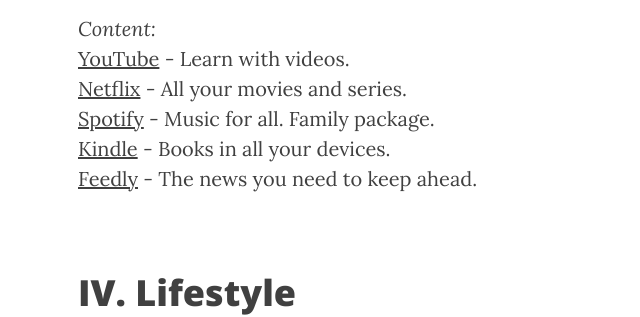
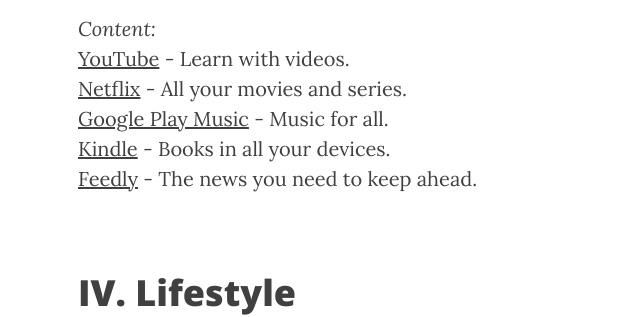
Before and after one commit to maxcantu/personal, a Jekyll site: the page built from resources.html, in a window 1280 px wide and 900 px high, scrolled down 2064 px. Shown: the part 154-471 px from the top of the window, without its empty margins (187-827 px from the left). Built offline with Jekyll 4.4.1, drawn with Linux system fonts in a browser that asks for light colours; nearby versions of some CDN libraries.

Commit message:
content y comm

```diff
--- a/resources.html
+++ b/resources.html
@@ -67,19 +67,19 @@ header-img: "img/about-bg.jpg"
 <p>
 	<i>Communication:</i>
 	<br>
-	<a href="http://drive.google.com/" rel="nofollow" target="_blank">Whatsapp</a> - Real-time communication.<br>
-	<a href="http://drive.google.com/" rel="nofollow" target="_blank">Facebook</a> - Connect with your friends.<br>
-	<a href="http://drive.google.com/" rel="nofollow" target="_blank">Twitter</a> - Stay connected with the rest of the world.<br>
-	<a href="http://drive.google.com/" rel="nofollow" target="_blank">LinkedIn</a> - Connect with your professional network.<br>
-	<a href="http://drive.google.com/" rel="nofollow" target="_blank">Buffer</a> - Use this for all of my personal social media.<br>
+	<a href="http://whatsapp.com/" rel="nofollow" target="_blank">Whatsapp</a> - Real-time communication.<br>
+	<a href="http://facebook.com/" rel="nofollow" target="_blank">Facebook</a> - Connect with your friends.<br>
+	<a href="http://twitter.com/" rel="nofollow" target="_blank">Twitter</a> - Stay connected with the rest of the world.<br>
+	<a href="http://linkedin.com/" rel="nofollow" target="_blank">LinkedIn</a> - Connect with your professional network.<br>
+	<a href="http://buffer.com/" rel="nofollow" target="_blank">Buffer</a> - Use this for all of my personal social media.<br>
 	<br>
 	<i>Content:</i>
 	<br>
-	<a href="http://drive.google.com/" rel="nofollow" target="_blank">YouTube</a> - Learn with videos.<br>
-	<a href="http://drive.google.com/" rel="nofollow" target="_blank">Netflix</a> - All your movies and series.<br>
-	<a href="http://drive.google.com/" rel="nofollow" target="_blank">Spotify</a> - Music for all. Family package.<br>
-	<a href="http://drive.google.com/" rel="nofollow" target="_blank">Kindle</a> - Books in all your devices.<br>
-	<a href="http://drive.google.com/" rel="nofollow" target="_blank">Feedly</a> - The news you need to keep ahead.<br>
+	<a href="http://youtube.com/" rel="nofollow" target="_blank">YouTube</a> - Learn with videos.<br>
+	<a href="http://netflix.com/" rel="nofollow" target="_blank">Netflix</a> - All your movies and series.<br>
+	<a href="https://play.google.com/music/" rel="nofollow" target="_blank">Google Play Music</a> - Music for all.<br>
+	<a href="http://kindle.amazon.com/" rel="nofollow" target="_blank">Kindle</a> - Books in all your devices.<br>
+	<a href="http://feedly.com/" rel="nofollow" target="_blank">Feedly</a> - The news you need to keep ahead.<br>
 </p>
 
 <br>
```
